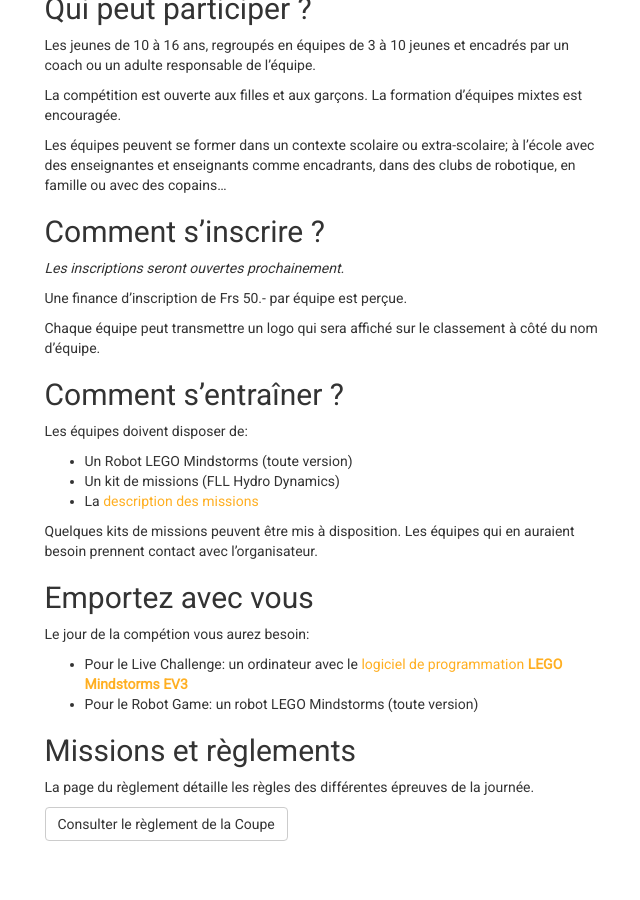
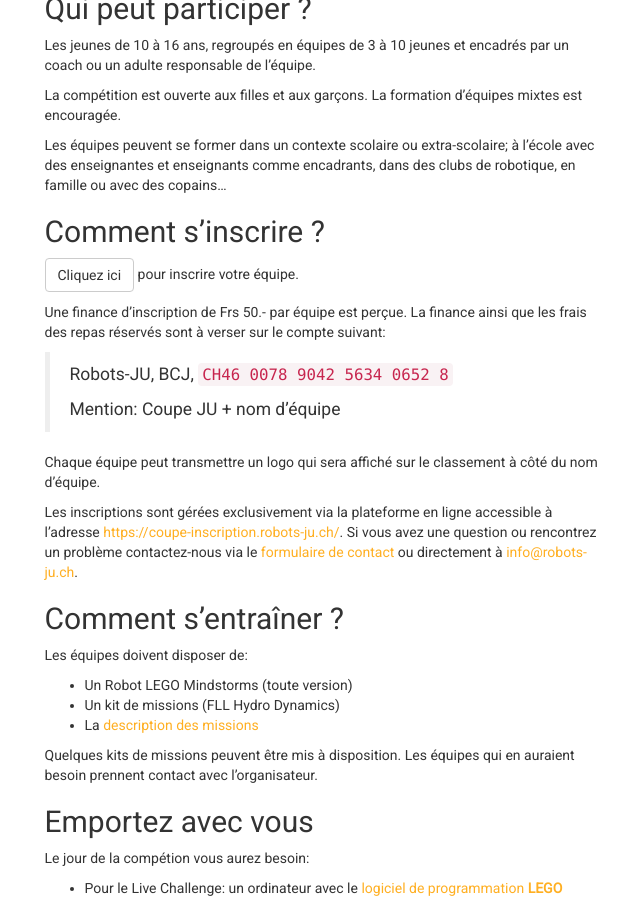
Before and after one commit to robots-ju/coupe.robots-ju.ch, a Jekyll site: the page built from equipes-participer.md, in a window 1280 px wide and 900 px high, scrolled down 324 px. Shown: the whole window, without its empty margins (318-958 px from the left). Built offline with Jekyll 4.4.1, drawn with Linux system fonts in a browser that asks for light colours; comment, search, counter and statistics services are not loaded.

Commit message:
Instructions inscription 2018

```diff
--- a/equipes-participer.md
+++ b/equipes-participer.md
@@ -23,11 +23,19 @@ dans des clubs de robotique, en famille ou avec des copains…
 
 ## Comment s’inscrire ?
 
-*Les inscriptions seront ouvertes prochainement.*
+<a class="btn btn-default" href="https://coupe-inscription.robots-ju.ch/">Cliquez ici</a> pour inscrire votre équipe.
 
 Une finance d’inscription de Frs {{ site.concours.finance_inscription }}.- par équipe est perçue.
+La finance ainsi que les frais des repas réservés sont à verser sur le compte suivant:
+
+> Robots-JU, BCJ, `CH46 0078 9042 5634 0652 8`
+>
+> Mention: Coupe JU + nom d'équipe
 
 Chaque équipe peut transmettre un logo qui sera affiché sur le classement à côté du nom d'équipe.
+
+Les inscriptions sont gérées exclusivement via la plateforme en ligne accessible à l'adresse <https://coupe-inscription.robots-ju.ch/>.
+Si vous avez une question ou rencontrez un problème contactez-nous via le [formulaire de contact](/contact) ou directement à <info@robots-ju.ch>.
 
 ## Comment s’entraîner ?
 
```
